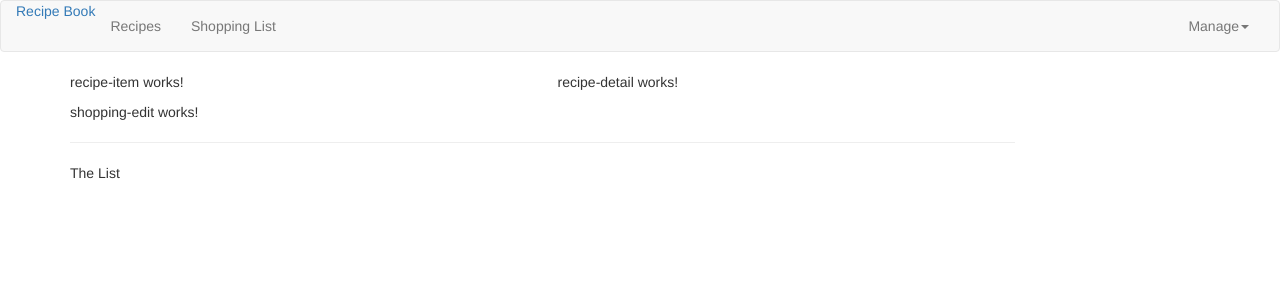
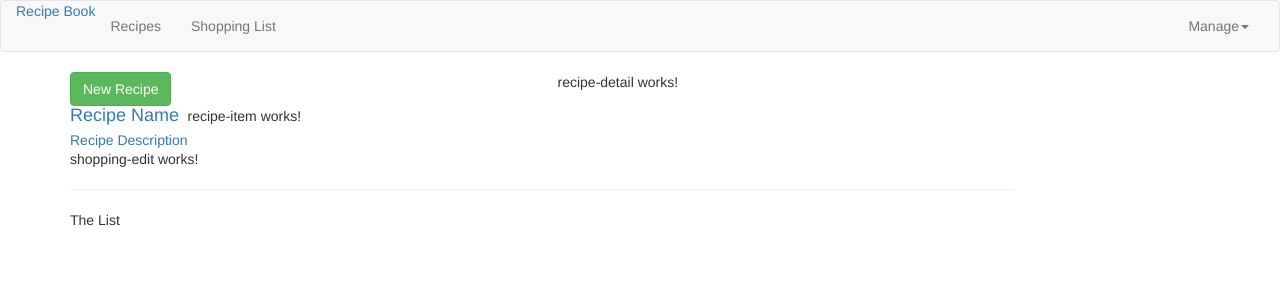
Before and after one commit to MasterD98/Food, an Angular app: page / in a window 1280 px wide. Shown: the top 300 px of the page. Built offline with nearby package versions, Linux system fonts and the light colour scheme.

Commit message:
building recipe list component

```diff
--- a/src/app/recipes/recipe-list/recipe-list.component.html
+++ b/src/app/recipes/recipe-list/recipe-list.component.html
@@ -1 +1,19 @@
-<app-recipe-item></app-recipe-item>
+<div class="row">
+    <div class="col-xs-12">
+        <button class="btn btn-success">New Recipe</button>
+    </div>
+</div>
+<div class="row">
+    <div class="col-xs-12">
+        <a href="" class="list-group-iem-clearfix">
+            <div class="pull-left">
+                <h4 class="list-group-item-heading">Recipe Name</h4>
+                <p class="list-group-item-text">Recipe Description</p>
+            </div>
+            <span class="pull-right">
+                <img src="" alt="" class="img-responsive" style="max-height: 50px;">
+            </span>
+        </a>
+        <app-recipe-item></app-recipe-item>
+    </div>
+</div>
--- a/src/app/recipes/recipe-list/recipe-list.component.ts
+++ b/src/app/recipes/recipe-list/recipe-list.component.ts
@@ -1,4 +1,5 @@
 import { Component, OnInit } from '@angular/core';
+import { Recipe } from '../recipe.model';
 
 @Component({
   selector: 'app-recipe-list',
@@ -6,7 +7,9 @@
   styleUrls: ['./recipe-list.component.css']
 })
 export class RecipeListComponent implements OnInit {
-
+  recipes: Recipe[]=[
+    new Recipe('Test','test recipe','https://encrypted-tbn0.gstatic.com/images?q=tbn:ANd9GcRzR3YadgMaJgWRO6NdElEYgdvdLJDPLzaD8Q&usqp=CAU')
+  ];
   constructor() { }
 
   ngOnInit(): void {
--- /dev/null
+++ b/src/app/recipes/recipe.model.ts
@@ -0,0 +1,11 @@
+export class Recipe{
+    public name: string;
+    public description: string;
+    public imagepath:string;
+
+    constructor(name:string,desc:string,imagePath:string){
+        this.name=name;
+        this.description=desc;
+        this.imagepath=imagePath;
+    }
+}
```
